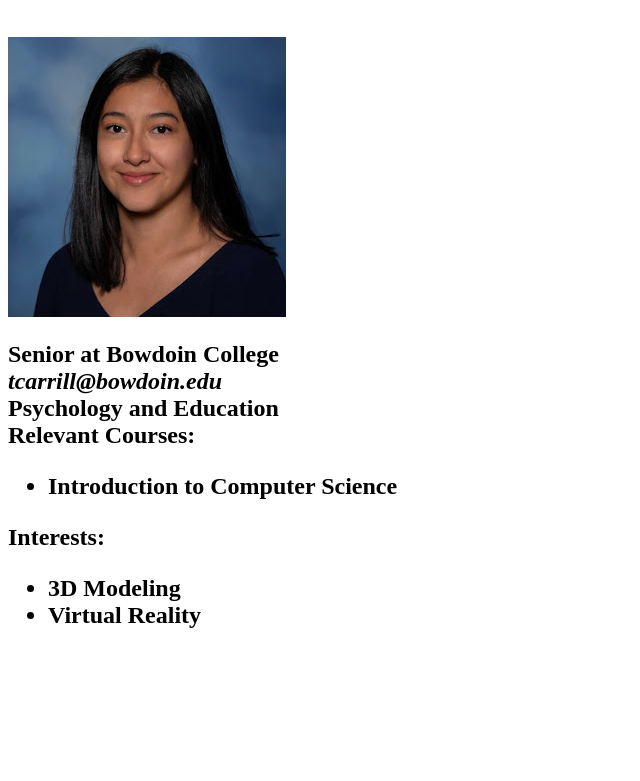
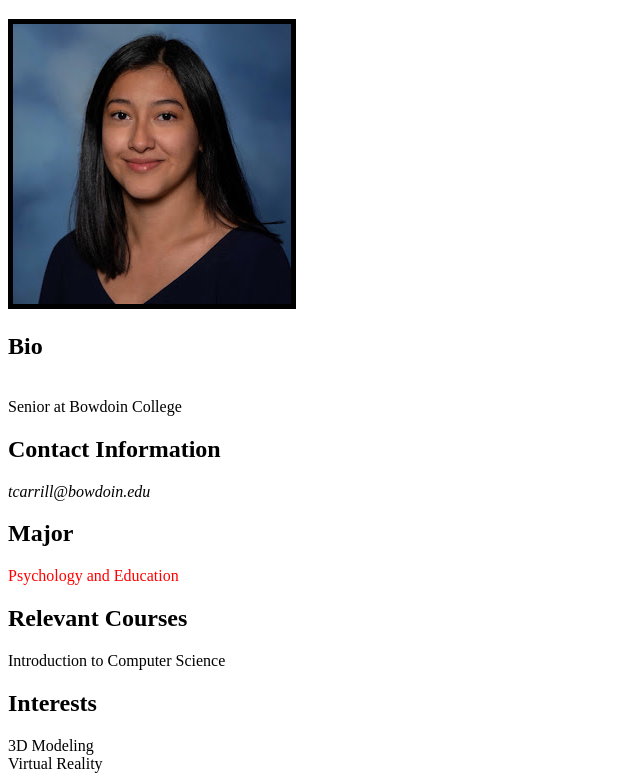
Before and after one commit to thaiscarrillo/thaiscarrillo.github.io, a plain HTML site: page index.html in a window 1280 px wide. Shown: the part 61-842 px from the top of the page, without its empty margins (0-640 px from the left). Before the commit the page ends 800 px from the top, so only its background shows below. Drawn offline with Linux system fonts and the light colour scheme.

Commit message:
Mirror copy

```diff
--- a/index.html
+++ b/index.html
@@ -6,23 +6,24 @@
         <title>Thais Carrillo</title>
     </head>
 
-    <h1>Thais Carrillo</h1> <br />
-    <img src="me.jpg" />
-    <h2>
-        Senior at Bowdoin College <br />
-        <i>tcarrill@bowdoin.edu </i><br />
-        Psychology and Education <br />
-        Relevant Courses:
-            <ul>
-               <li> Introduction to Computer Science </li>
-            </ul>
-        Interests:
-            <ul>
-               <li> 3D Modeling </li>
-                <li> Virtual Reality </li>
-            </ul>
+    <h1>Thais Carrillo</h1>
 
+    <img src="me.jpg" border="5" /> <br />
 
-    </h2>
+    <h2>Bio</h2> <br />
+    Senior at Bowdoin College <br />
+
+    <h2>Contact Information</h2>
+    <i>tcarrill@bowdoin.edu </i> <br />
+
+    <h2>Major</h2>
+    <span style="color:red"> Psychology and Education </span> <br />
+
+    <h2>Relevant Courses</h2>
+        Introduction to Computer Science
+
+    <h2>Interests</h2>
+        3D Modeling <br />
+        Virtual Reality
 
 </body>
```
